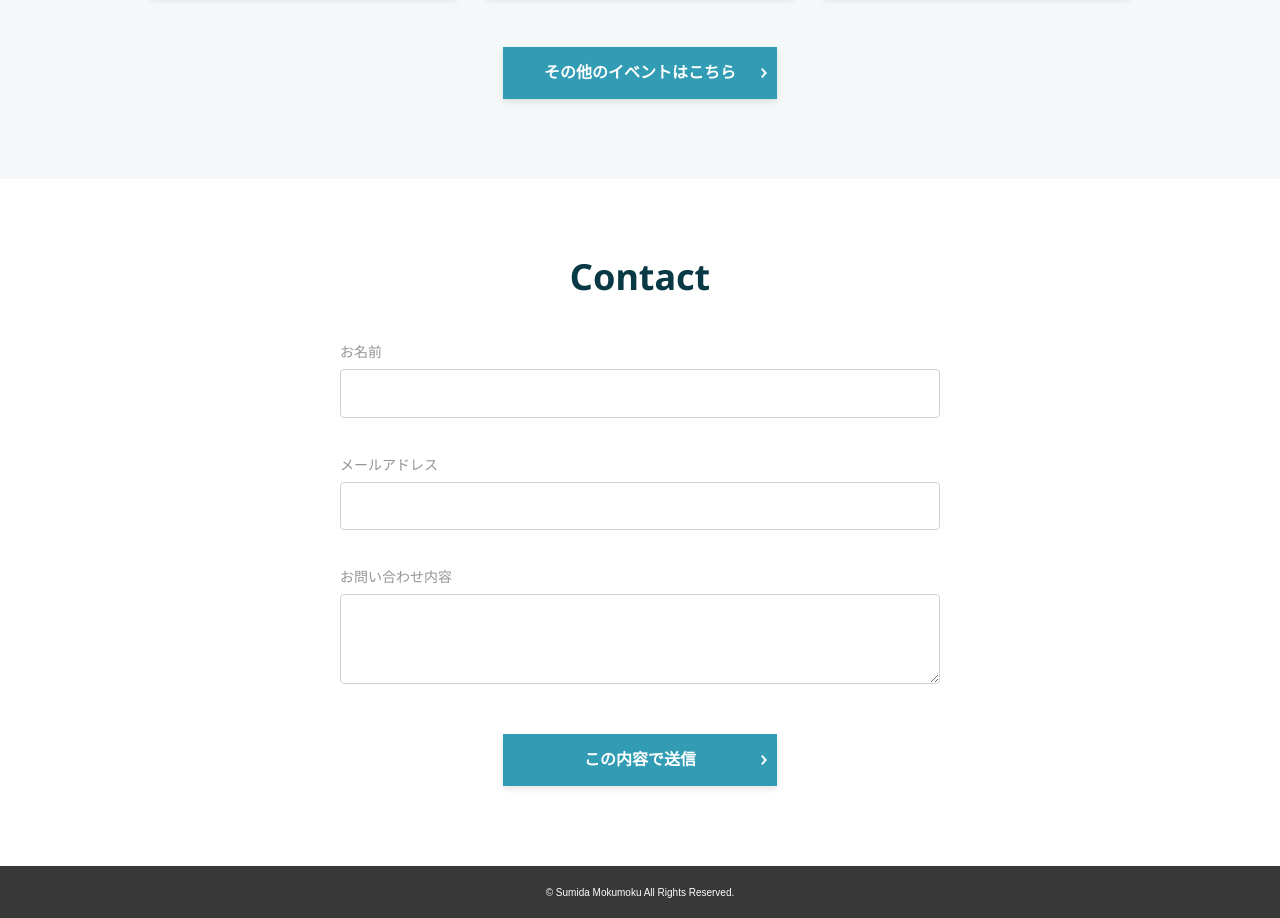
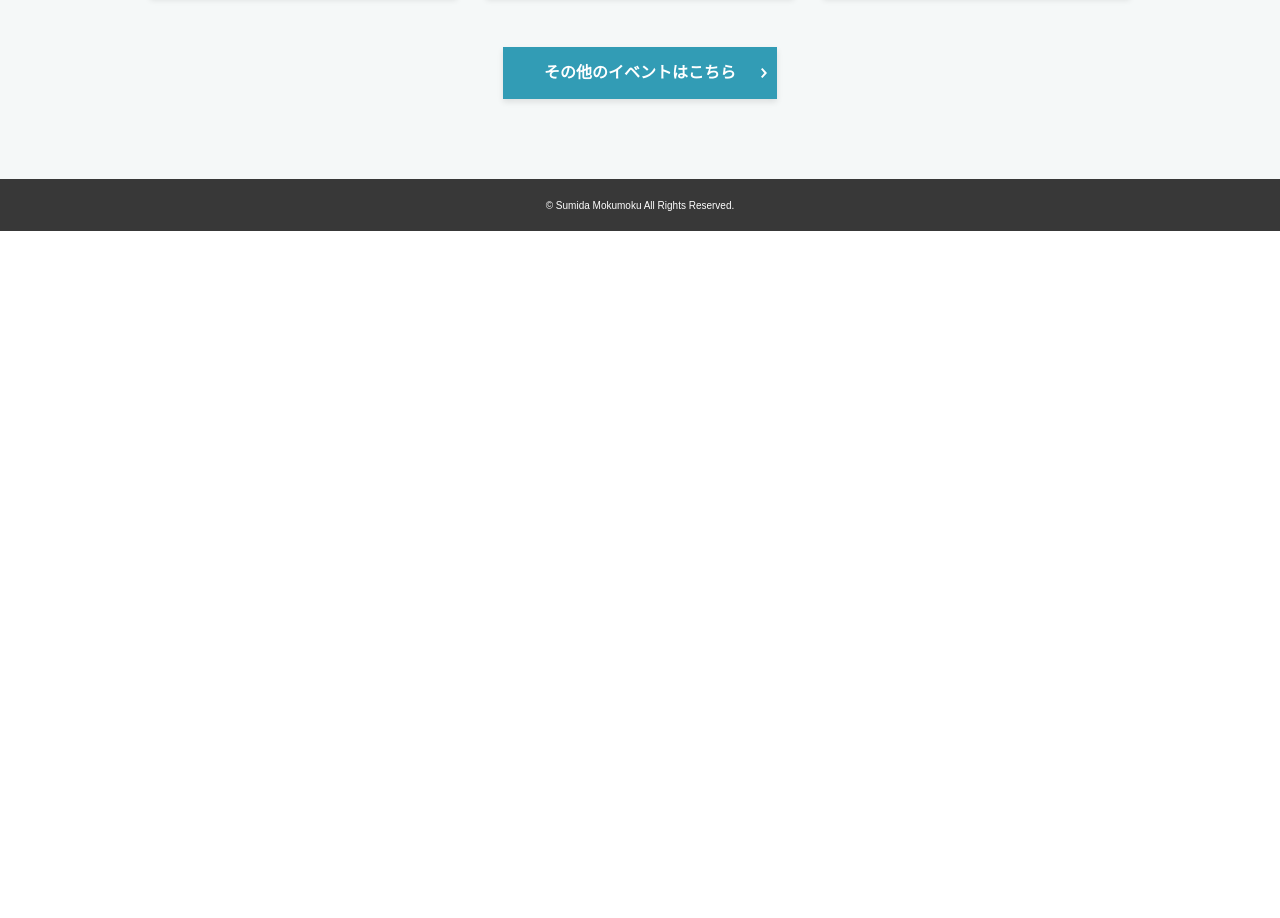
Before and after one commit to sumidamokumoku0525/sumida-mokumoku-hp, a website: page index.html in a window 1280 px wide. Shown: the part 1885-2803 px from the top of the page. After the commit the page ends 2116 px from the top, so only its background shows below. Drawn offline with Linux system fonts and the light colour scheme.

Commit message:
Contact を消す

```diff
--- a/index.html
+++ b/index.html
@@ -94,24 +94,6 @@
           </div>
         </div>
       </div>
-      <div class="contact container">
-        <div class="contact__inner">
-          <h2 class="container__ttl">Contact</h2>
-          <div class="contact__form">
-            <form action="">
-              <label for="name">お名前</label>
-              <input type="text" name="name" id="name">
-              <label for="email">メールアドレス</label>
-              <input type="email" name="email" id="email">
-              <label for="detail">お問い合わせ内容</label>
-              <textarea name="detail" id="detail"></textarea>
-              <div class="contact__btn-wrap">
-                <button type="submit" class="btn">この内容で送信</button>
-              </div>
-            </form>
-          </div>
-        </div>
-      </div>
     </main>
     <footer class="footer">
       <small class="footer__copy">&copy; Sumida Mokumoku All Rights Reserved.</small>
```
